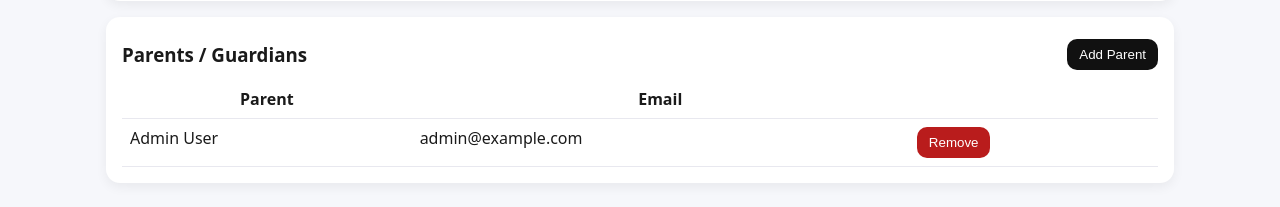
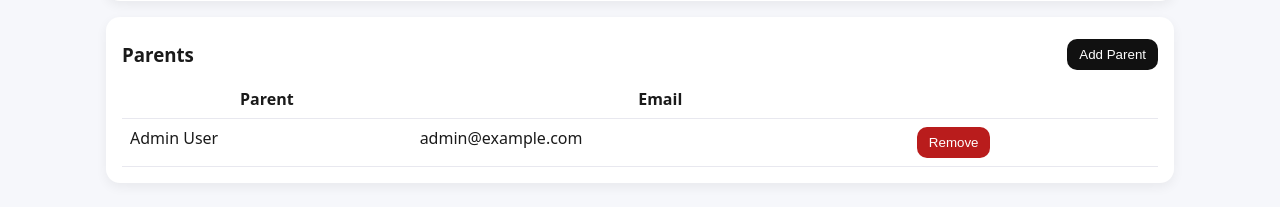
Before and after one commit to brianjrosenthal/scoutroster, a PHP site: page /youth_edit.php?id=1 in a window 1280 px wide. Shown: the part 1032-1239 px from the top of the page. Run offline with PHP 8.4, Linux system fonts and the light colour scheme; the visitor is signed in with stand-in values (Sample User, id 1); data comes from the database, SQL or seed files in the repository; tables that the repository leaves empty hold one stand-in row (values such as "Sample post"); some libraries are stand-ins or nearby versions.

Commit message:
Remove word Guardians

```diff
--- a/my_profile.php
+++ b/my_profile.php
@@ -482,7 +482,7 @@ header_html('My Profile');
         </form>
 
         <div class="card" style="margin-top:8px;">
-          <h4>Current Parents/Guardians</h4>
+          <h4>Current Parents</h4>
           <?php
             $pps = pdo()->prepare("SELECT u.id,u.first_name,u.last_name,u.email FROM parent_relationships pr JOIN users u ON u.id=pr.adult_id WHERE pr.youth_id=? ORDER BY u.last_name,u.first_name");
             $pps->execute([(int)$c['id']]);
--- a/youth_edit.php
+++ b/youth_edit.php
@@ -359,7 +359,7 @@ header_html('Edit Youth');
 
 <div class="card" style="margin-top:16px;">
   <h3 style="display:flex;align-items:center;justify-content:space-between;gap:12px;">
-    Parents / Guardians
+    Parents
     <button type="button" class="button" data-open-parent-modal="yp">Add Parent</button>
   </h3>
   <?php
```
